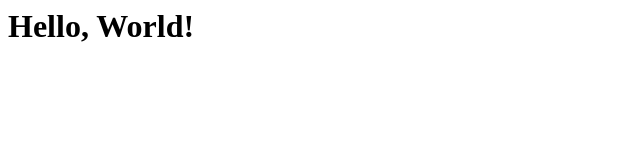
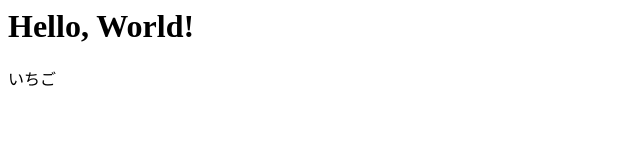
Before and after one commit to waka-hama/git_practice, a plain HTML site: page index.html in a window 1280 px wide. Shown: the full height of the page, 0-640 px from the left. Drawn offline with Linux system fonts and the light colour scheme.

Commit message:
いちご追加

```diff
--- a/index.html
+++ b/index.html
@@ -4,5 +4,6 @@
     </head>
     <body>
         <h1>Hello, World!</h1>
+        <p>いちご</p>
     </body>
 </html>
```
